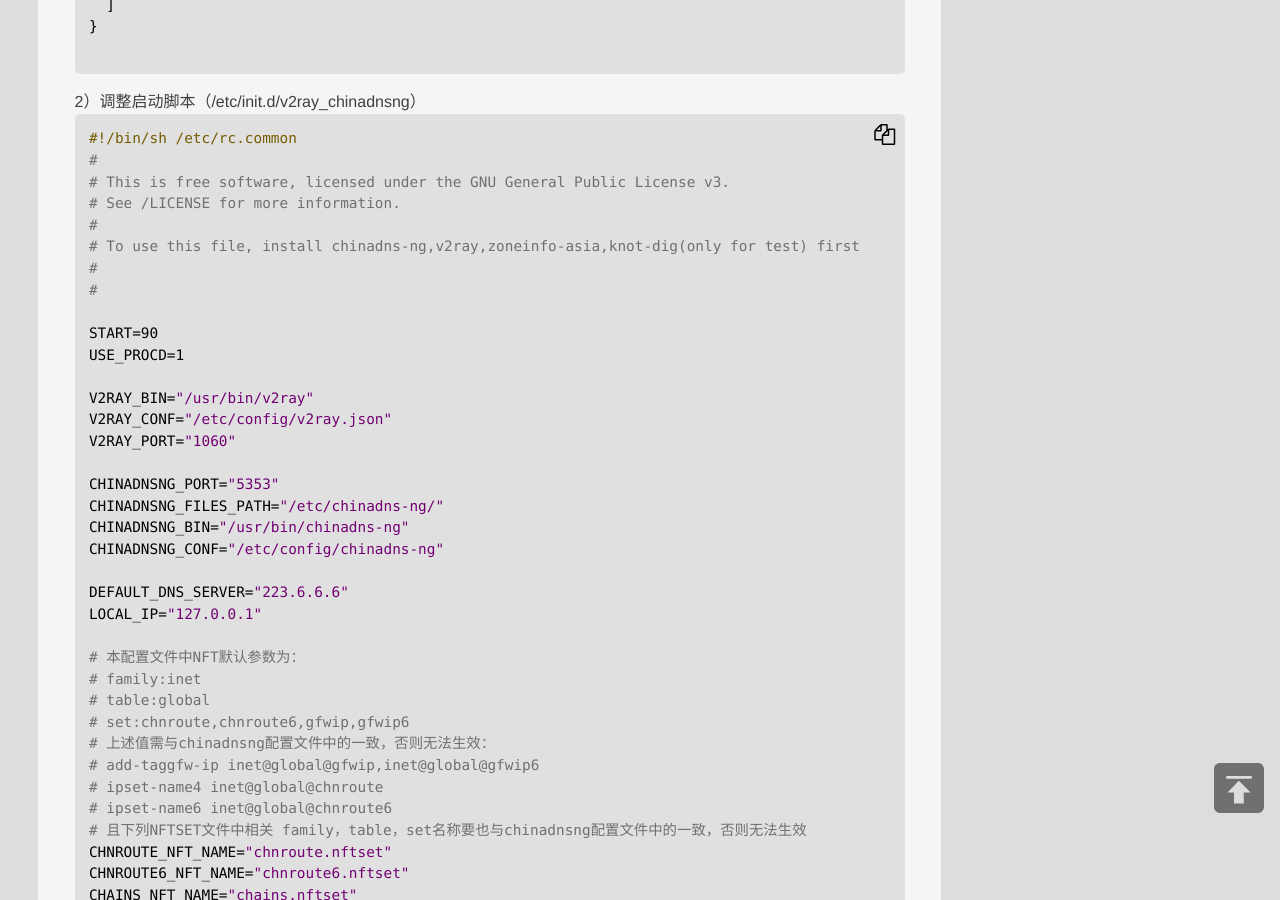
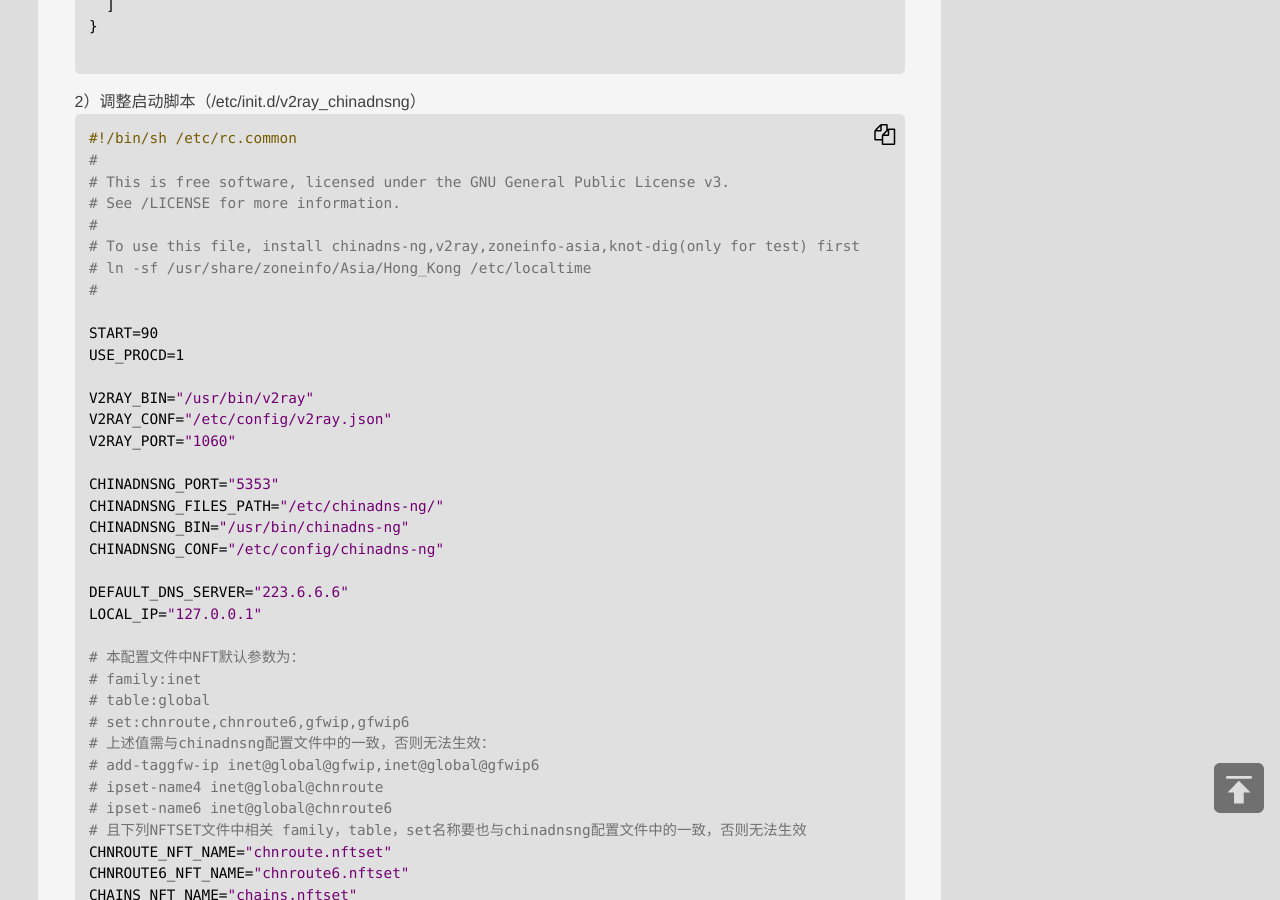
Before and after one commit to jibenfa/jibenfa.github.com, a Jekyll site: the page built from _posts/2025-08-19-E59CA8openwrtE4B88BE4BDBFE794A8chinadns-ngE690ADE9858Dv2rayE5AE9EE78EB0E9808FE6988EE4BBA3E79086.md, in a window 1280 px wide and 900 px high, scrolled down 6441 px. Built offline with Jekyll 4.4.1, drawn with Linux system fonts in a browser that asks for light colours.

Commit message:
Update 2025-08-19-E59CA8openwrtE4B88BE4BDBFE794A8chinadns-ngE690ADE9858Dv2rayE5AE9EE78EB0E9808FE6988EE4BBA3E79086.md

```diff
--- a/_posts/2025-08-19-E59CA8openwrtE4B88BE4BDBFE794A8chinadns-ngE690ADE9858Dv2rayE5AE9EE78EB0E9808FE6988EE4BBA3E79086.md
+++ b/_posts/2025-08-19-E59CA8openwrtE4B88BE4BDBFE794A8chinadns-ngE690ADE9858Dv2rayE5AE9EE78EB0E9808FE6988EE4BBA3E79086.md
@@ -317,7 +317,7 @@
 # See /LICENSE for more information.
 #
 # To use this file, install chinadns-ng,v2ray,zoneinfo-asia,knot-dig(only for test) first
-#
+# ln -sf /usr/share/zoneinfo/Asia/Hong_Kong /etc/localtime
 #
 
 START=90
```
